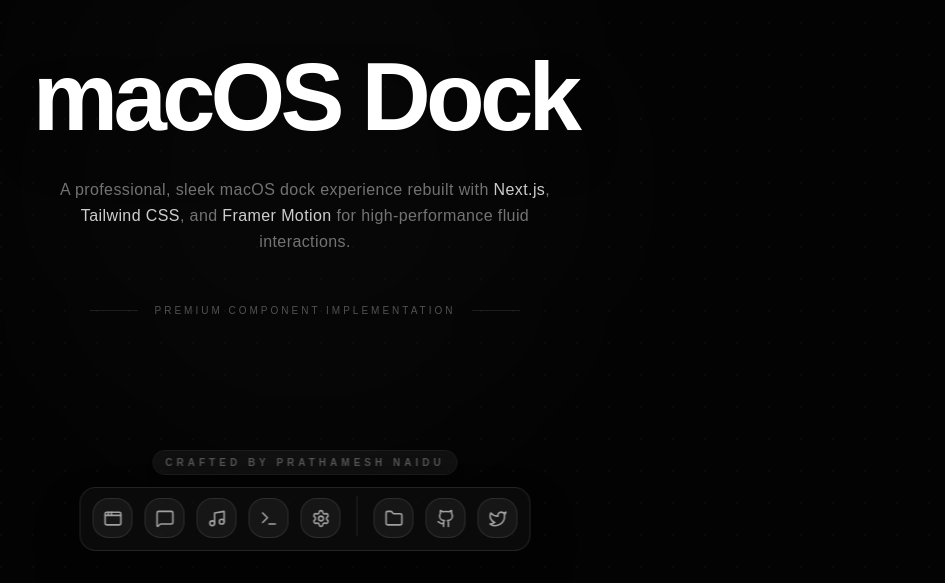
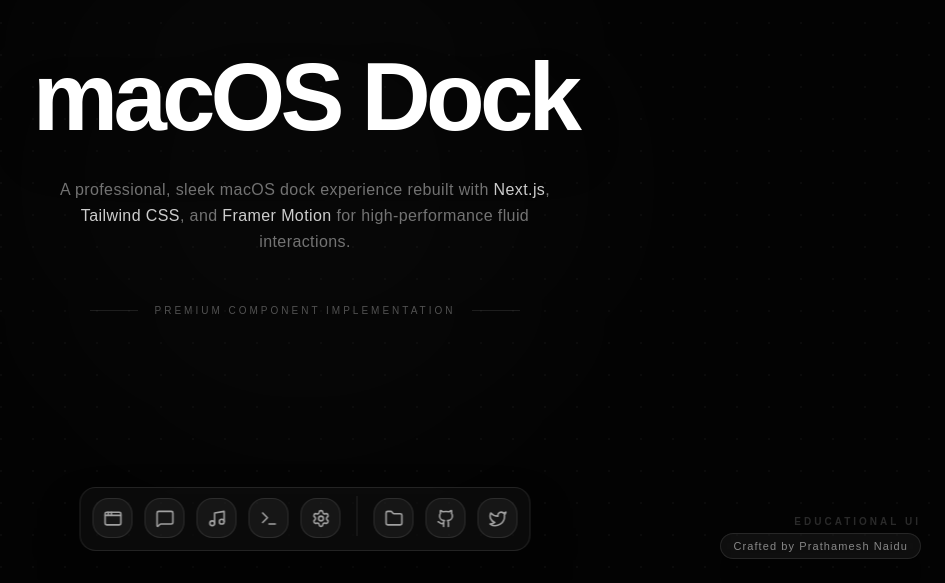
Before and after one commit to intrface2026/macos-dock-component, a Next.js app: page / in a window 1280 px wide. Shown: the part 217-800 px from the top of the page, without its empty margins (335-1280 px from the left). Built offline with nearby package versions, Linux system fonts and the light colour scheme; a web font is replaced by a local one.

Commit message:
Fix attribution tag stability: move to bottom-right fixed position

```diff
--- a/app/page.tsx
+++ b/app/page.tsx
@@ -26,8 +26,20 @@
         </div>
       </div>
 
-      <div className="fixed bottom-10 left-0 right-0 z-50 flex justify-center pb-6">
+      <div className="fixed bottom-10 left-0 right-0 z-40 flex justify-center pb-6">
         <Dock />
+      </div>
+
+      {/* Stable Attribution Tag */}
+      <div className="fixed bottom-6 right-6 z-50">
+        <div className="flex flex-col items-end gap-1">
+          <span className="text-[10px] text-neutral-600 font-bold tracking-[0.3em] uppercase opacity-50">
+            Educational UI
+          </span>
+          <span className="text-[11px] text-white/50 font-medium tracking-[0.1em] bg-white/5 px-3 py-1 rounded-full border border-white/10 backdrop-blur-md shadow-2xl">
+            Crafted by Prathamesh Naidu
+          </span>
+        </div>
       </div>
     </main>
   );
--- a/components/Dock.tsx
+++ b/components/Dock.tsx
@@ -102,15 +102,11 @@
   }, []);
 
   return (
-    <div className="fixed bottom-8 left-1/2 -translate-x-1/2 z-50 pointer-events-none">
-      <div className="flex flex-col items-center gap-3">
-        <span className="text-[10px] text-neutral-600 font-bold tracking-[0.4em] pointer-events-none uppercase bg-white/5 px-3 py-1 rounded-full border border-white/5 backdrop-blur-sm shadow-lg">
-          Crafted by Prathamesh Naidu
-        </span>
+    <div className="fixed bottom-8 left-1/2 -translate-x-1/2 z-50 pointer-events-auto">
       <motion.div
         onMouseMove={(e: React.MouseEvent) => mouseX.set(e.pageX)}
         onMouseLeave={() => mouseX.set(Infinity)}
-          className="pointer-events-auto flex items-end gap-3 rounded-2xl border border-white/10 bg-neutral-900/40 px-3 pb-3 pt-2 backdrop-blur-2xl shadow-2xl shadow-black/50"
+        className="flex items-end gap-3 rounded-2xl border border-white/10 bg-neutral-900/40 px-3 pb-3 pt-2 backdrop-blur-2xl shadow-2xl shadow-black/50"
         style={{ height: 'auto' }}
       >
         {DOCK_ITEMS.map((item, idx) => {
@@ -122,6 +118,5 @@
         })}
       </motion.div>
     </div>
-    </div>
   );
 };
```
Lines whose indentation alone changed are shown as unchanged.
